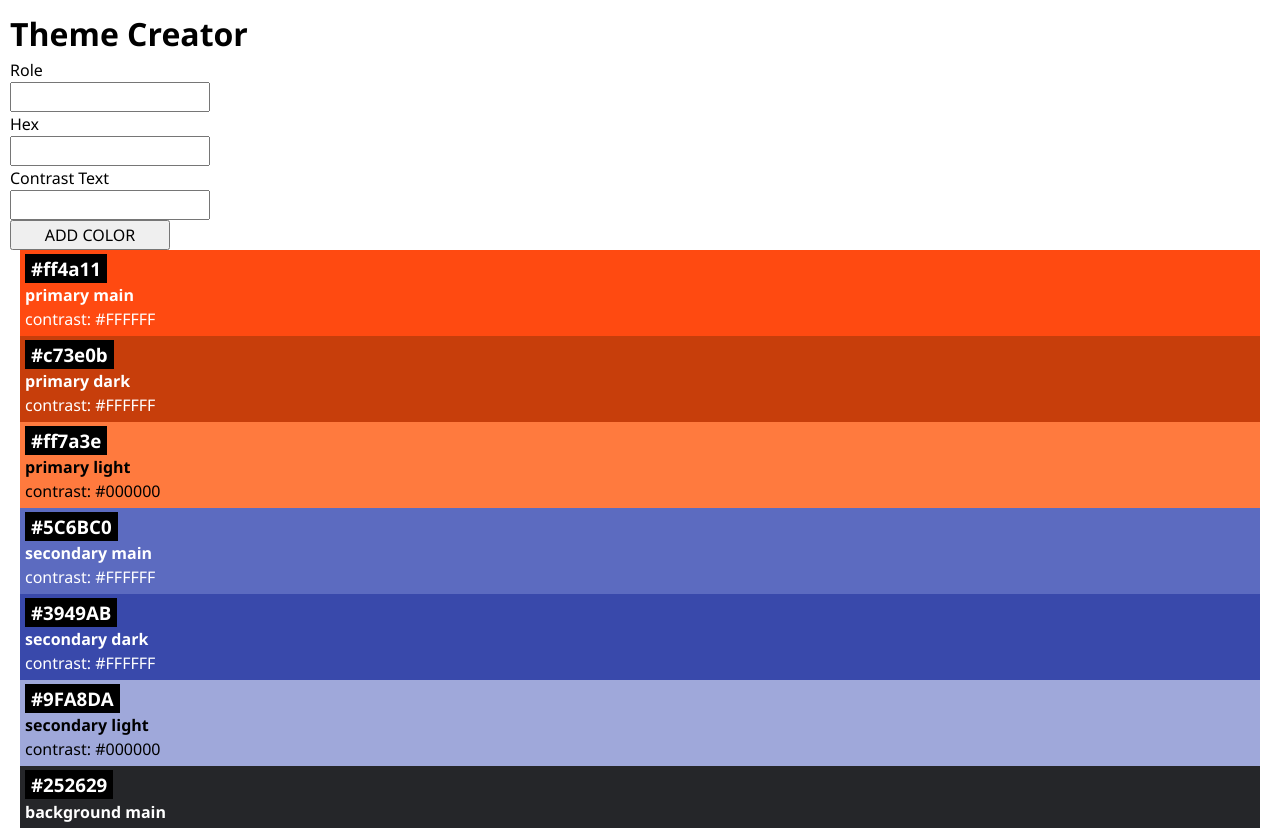
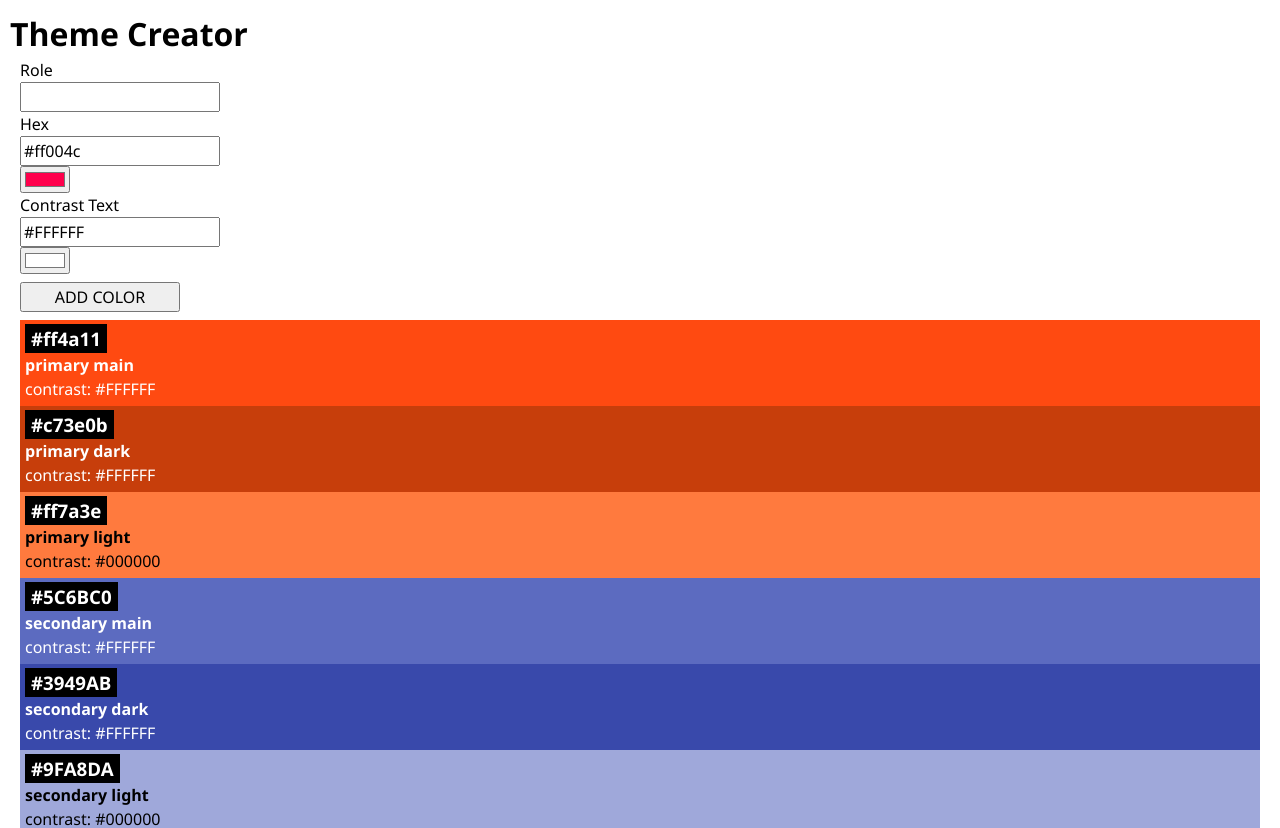
Before and after one commit to stekug/web-react-recap-project-theme-creator, a React (Vite) app: page / in a window 1280 px wide. Shown: the top 828 px of the page. Built offline with nearby package versions, Linux system fonts and the light colour scheme.

Commit message:
add ColorForm component with colorAdd function

```diff
--- a/src/App.jsx
+++ b/src/App.jsx
@@ -2,17 +2,22 @@ import { initialColors } from './lib/colors';
 import Color from './Components/Color/Color';
 import ColorForm from './Components/ColorForm/ColorForm';
 import './App.css';
+import { useState } from 'react';
 
-function App() {
+export default function App() {
+  const [colorArray, setColorArray] = useState(initialColors);
+
+  const addColor = (newColor) => {
+    setColorArray([{ id: crypto.randomUUID(), ...newColor }, ...colorArray]);
+  };
+
   return (
     <>
       <h1>Theme Creator</h1>
-      <ColorForm />
-      {initialColors.map((color) => {
+      <ColorForm colorSubmit={addColor} />
+      {colorArray.map((color) => {
         return <Color key={color.id} color={color} />;
       })}
     </>
   );
 }
-
-export default App;
--- a/src/Components/ColorForm/ColorForm.css
+++ b/src/Components/ColorForm/ColorForm.css
@@ -2,8 +2,10 @@
   display: flex;
   flex-direction: column;
   width: 200px;
+  margin: 0 10px;
 }
 
 .color-form__button {
   max-width: 10rem;
+  margin: 0.5rem 0;
 }
--- a/src/Components/ColorForm/ColorForm.jsx
+++ b/src/Components/ColorForm/ColorForm.jsx
@@ -1,14 +1,38 @@
+import { useState } from 'react';
 import './ColorForm.css';
 
-export default function ColorForm() {
+export default function ColorForm({ colorSubmit }) {
+  const [hexColor, setHexColor] = useState('#ff004c');
+  const [hexContrast, setHexContrast] = useState('#FFFFFF');
+
+  const updateHexColor = (event) => {
+    setHexColor(event.target.value);
+  };
+
+  const updateHexContrast = (event) => {
+    setHexContrast(event.target.value);
+  };
+
+  const handleSubmit = (event) => {
+    event.preventDefault();
+    const newColor = { role: event.target.role.value, hex: hexColor, contrastText: hexContrast };
+    colorSubmit(newColor);
+  };
+
   return (
-    <form className="color-form">
+    <form className="color-form" onSubmit={handleSubmit}>
+      {/* Role */}
       <label htmlFor="role">Role</label>
       <input type="text" name="role" id="role" />
-      <label htmlFor="role">Hex</label>
-      <input type="text" name="hex" id="hex" />
-      <label htmlFor="role">Contrast Text</label>
-      <input type="text" name="contrast" id="contrast" />
+      {/* Hex */}
+      <label htmlFor="hex">Hex</label>
+      <input type="text" name="hex" id="hex" value={hexColor} onChange={updateHexColor} />
+      <input type="color" name="hexColor" id="hexColor" value={hexColor} onChange={updateHexColor} />
+      {/* Contrast */}
+      <label htmlFor="contrastText">Contrast Text</label>
+      <input type="text" name="contrastText" id="contrastText" value={hexContrast} onChange={updateHexContrast} />
+      <input type="color" name="hexContrast" id="hexContrast" value={hexContrast} onChange={updateHexContrast} />
+      {/* Button */}
       <button className="color-form__button">ADD COLOR</button>
     </form>
   );
--- a/src/lib/colors.js
+++ b/src/lib/colors.js
@@ -1,11 +1,11 @@
 export const initialColors = [
-  { id: 'c1', role: 'primary main', hex: '#ff4a11', contrastText: '#FFFFFF' }, // Vibrant orange
-  { id: 'c2', role: 'primary dark', hex: '#c73e0b', contrastText: '#FFFFFF' }, // Darker shade of orange
-  { id: 'c3', role: 'primary light', hex: '#ff7a3e', contrastText: '#000000' }, // Lighter shade of orange
-  { id: 'c4', role: 'secondary main', hex: '#5C6BC0', contrastText: '#FFFFFF' }, // Indigo Blue
-  { id: 'c5', role: 'secondary dark', hex: '#3949AB', contrastText: '#FFFFFF' }, // Darker indigo blue
-  { id: 'c6', role: 'secondary light', hex: '#9FA8DA', contrastText: '#000000' }, // Lighter indigo blue
-  { id: 'c7', role: 'background main', hex: '#252629', contrastText: '#FFFFFF' }, // Dark charcoal
-  { id: 'c8', role: 'background dark', hex: '#1b1d1f', contrastText: '#FFFFFF' }, // Darker charcoal
-  { id: 'c9', role: 'background light', hex: '#43464b', contrastText: '#FFFFFF' }, // Lighter charcoal
+  { id: crypto.randomUUID(), role: 'primary main', hex: '#ff4a11', contrastText: '#FFFFFF' }, // Vibrant orange
+  { id: crypto.randomUUID(), role: 'primary dark', hex: '#c73e0b', contrastText: '#FFFFFF' }, // Darker shade of orange
+  { id: crypto.randomUUID(), role: 'primary light', hex: '#ff7a3e', contrastText: '#000000' }, // Lighter shade of orange
+  { id: crypto.randomUUID(), role: 'secondary main', hex: '#5C6BC0', contrastText: '#FFFFFF' }, // Indigo Blue
+  { id: crypto.randomUUID(), role: 'secondary dark', hex: '#3949AB', contrastText: '#FFFFFF' }, // Darker indigo blue
+  { id: crypto.randomUUID(), role: 'secondary light', hex: '#9FA8DA', contrastText: '#000000' }, // Lighter indigo blue
+  { id: crypto.randomUUID(), role: 'background main', hex: '#252629', contrastText: '#FFFFFF' }, // Dark charcoal
+  { id: crypto.randomUUID(), role: 'background dark', hex: '#1b1d1f', contrastText: '#FFFFFF' }, // Darker charcoal
+  { id: crypto.randomUUID(), role: 'background light', hex: '#43464b', contrastText: '#FFFFFF' }, // Lighter charcoal
 ];
```
